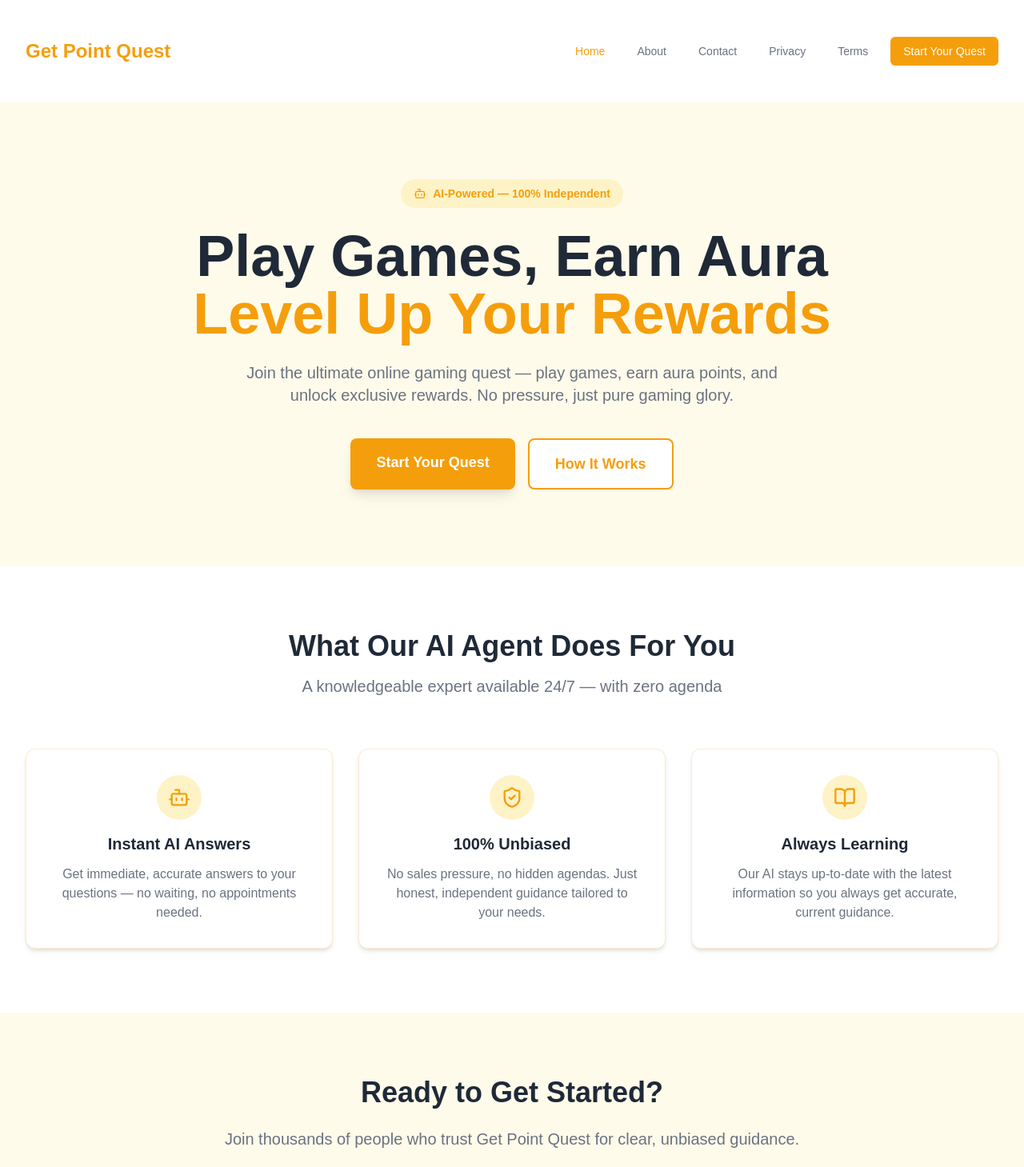
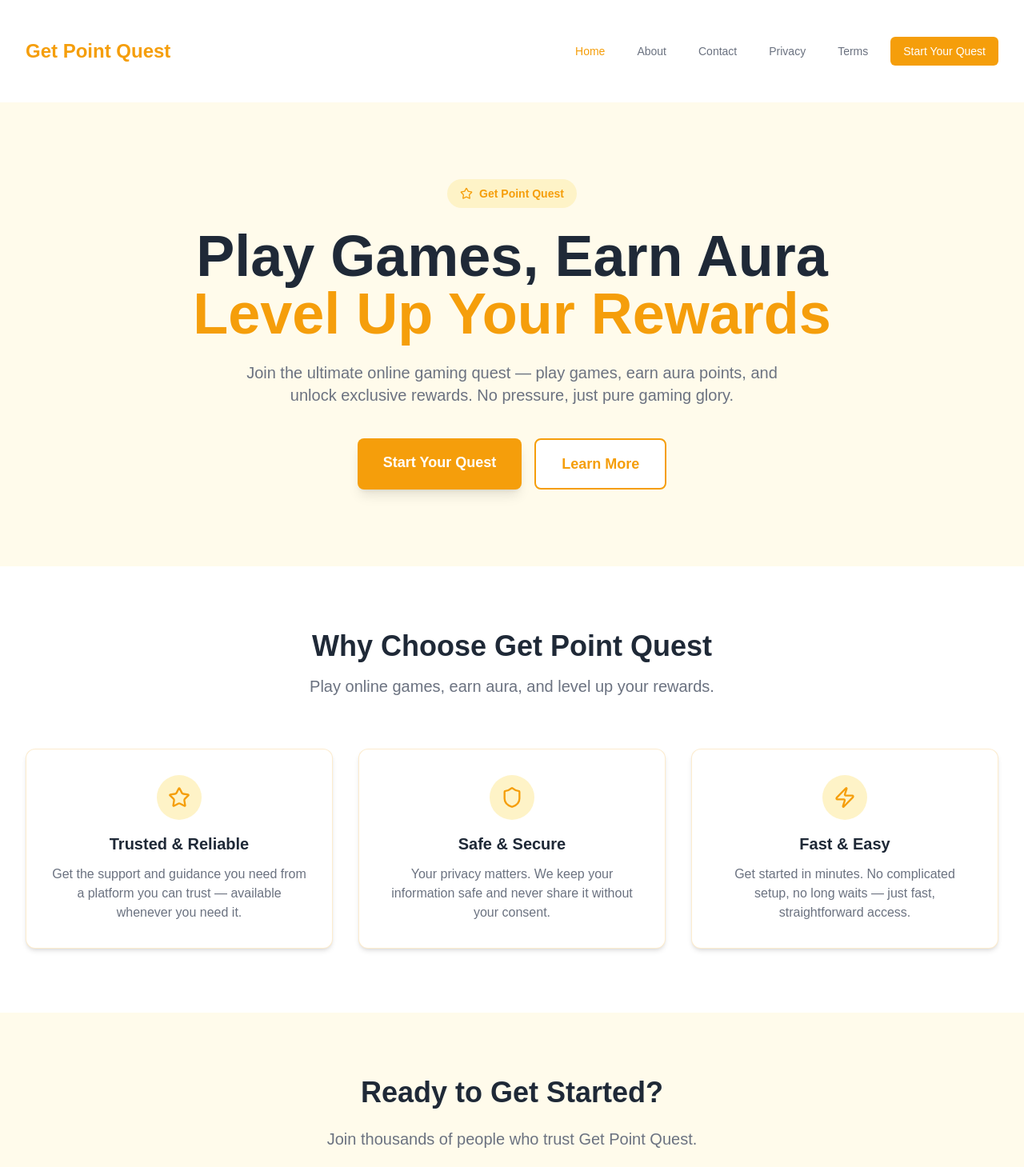
Before and after one commit to Textingman/moxxie-getpointquest, a Next.js app: page / in a window 1280 px wide. Shown: the top 1459 px of the page at 80% size. Built offline with nearby package versions, Linux system fonts and the light colour scheme.

Commit message:
Initial site setup: Get Point Quest

```diff
--- a/app/page.tsx
+++ b/app/page.tsx
@@ -1,5 +1,5 @@
 import Link from 'next/link';
-import { Bot, BookOpen, ShieldCheck } from 'lucide-react';
+import { Star, Shield, Zap } from 'lucide-react';
 import Navbar from './components/Navbar';
 import Footer from './components/Footer';
 
@@ -13,8 +13,8 @@ export default function HomePage() {
         <div className="max-w-7xl mx-auto px-4 sm:px-6 lg:px-8">
           <div className="text-center">
             <div className="inline-flex items-center gap-2 px-4 py-2 rounded-full text-sm font-semibold mb-6" style={{ backgroundColor: '#FEF3C7', color: '#F59E0B' }}>
-              <Bot className="w-4 h-4" />
-              AI-Powered — 100% Independent
+              <Star className="w-4 h-4" />
+              Get Point Quest
             </div>
             <h1 className="text-5xl font-extrabold sm:text-6xl md:text-7xl" style={{ color: '#1F2937' }}>
               Play Games, Earn Aura
@@ -28,7 +28,7 @@ export default function HomePage() {
                 Start Your Quest
               </Link>
               <Link href="/about" className="px-8 py-4 text-lg font-semibold rounded-lg transition-opacity hover:opacity-90 border-2" style={{ color: '#F59E0B', borderColor: '#F59E0B', backgroundColor: '#FFFFFF' }}>
-                How It Works
+                Learn More
               </Link>
             </div>
           </div>
@@ -39,36 +39,36 @@ export default function HomePage() {
       <section className="py-20" style={{ backgroundColor: '#FFFFFF' }}>
         <div className="max-w-7xl mx-auto px-4 sm:px-6 lg:px-8">
           <div className="text-center mb-16">
-            <h2 className="text-4xl font-bold" style={{ color: '#1F2937' }}>What Our AI Agent Does For You</h2>
-            <p className="mt-4 text-xl" style={{ color: '#6B7280' }}>A knowledgeable expert available 24/7 — with zero agenda</p>
+            <h2 className="text-4xl font-bold" style={{ color: '#1F2937' }}>Why Choose Get Point Quest</h2>
+            <p className="mt-4 text-xl" style={{ color: '#6B7280' }}>Play online games, earn aura, and level up your rewards.</p>
           </div>
           <div className="grid md:grid-cols-3 gap-8">
             <div className="bg-white p-8 rounded-xl shadow-md hover:shadow-xl transition-shadow border" style={{ borderColor: '#F59E0B33' }}>
               <div className="flex justify-center mb-4">
                 <div className="w-14 h-14 rounded-full flex items-center justify-center" style={{ backgroundColor: '#FEF3C7' }}>
-                  <Bot className="w-7 h-7" style={{ color: '#F59E0B' }} />
+                  <Star className="w-7 h-7" style={{ color: '#F59E0B' }} />
                 </div>
               </div>
-              <h3 className="text-xl font-bold text-center mb-3" style={{ color: '#1F2937' }}>Instant AI Answers</h3>
-              <p className="text-center" style={{ color: '#6B7280' }}>Get immediate, accurate answers to your questions — no waiting, no appointments needed.</p>
+              <h3 className="text-xl font-bold text-center mb-3" style={{ color: '#1F2937' }}>Trusted & Reliable</h3>
+              <p className="text-center" style={{ color: '#6B7280' }}>Get the support and guidance you need from a platform you can trust — available whenever you need it.</p>
             </div>
             <div className="bg-white p-8 rounded-xl shadow-md hover:shadow-xl transition-shadow border" style={{ borderColor: '#F59E0B33' }}>
               <div className="flex justify-center mb-4">
                 <div className="w-14 h-14 rounded-full flex items-center justify-center" style={{ backgroundColor: '#FEF3C7' }}>
-                  <ShieldCheck className="w-7 h-7" style={{ color: '#F59E0B' }} />
+                  <Shield className="w-7 h-7" style={{ color: '#F59E0B' }} />
                 </div>
               </div>
-              <h3 className="text-xl font-bold text-center mb-3" style={{ color: '#1F2937' }}>100% Unbiased</h3>
-              <p className="text-center" style={{ color: '#6B7280' }}>No sales pressure, no hidden agendas. Just honest, independent guidance tailored to your needs.</p>
+              <h3 className="text-xl font-bold text-center mb-3" style={{ color: '#1F2937' }}>Safe & Secure</h3>
+              <p className="text-center" style={{ color: '#6B7280' }}>Your privacy matters. We keep your information safe and never share it without your consent.</p>
             </div>
             <div className="bg-white p-8 rounded-xl shadow-md hover:shadow-xl transition-shadow border" style={{ borderColor: '#F59E0B33' }}>
               <div className="flex justify-center mb-4">
                 <div className="w-14 h-14 rounded-full flex items-center justify-center" style={{ backgroundColor: '#FEF3C7' }}>
-                  <BookOpen className="w-7 h-7" style={{ color: '#F59E0B' }} />
+                  <Zap className="w-7 h-7" style={{ color: '#F59E0B' }} />
                 </div>
               </div>
-              <h3 className="text-xl font-bold text-center mb-3" style={{ color: '#1F2937' }}>Always Learning</h3>
-              <p className="text-center" style={{ color: '#6B7280' }}>Our AI stays up-to-date with the latest information so you always get accurate, current guidance.</p>
+              <h3 className="text-xl font-bold text-center mb-3" style={{ color: '#1F2937' }}>Fast & Easy</h3>
+              <p className="text-center" style={{ color: '#6B7280' }}>Get started in minutes. No complicated setup, no long waits — just fast, straightforward access.</p>
             </div>
           </div>
         </div>
@@ -78,7 +78,7 @@ export default function HomePage() {
       <section className="py-20" style={{ backgroundColor: '#FFFBEB' }}>
         <div className="max-w-4xl mx-auto px-4 sm:px-6 lg:px-8 text-center">
           <h2 className="text-4xl font-bold mb-6" style={{ color: '#1F2937' }}>Ready to Get Started?</h2>
-          <p className="text-xl mb-10" style={{ color: '#6B7280' }}>Join thousands of people who trust Get Point Quest for clear, unbiased guidance.</p>
+          <p className="text-xl mb-10" style={{ color: '#6B7280' }}>Join thousands of people who trust Get Point Quest.</p>
           <Link href="/signup" className="px-10 py-5 text-white text-xl font-semibold rounded-lg shadow-lg transition-opacity hover:opacity-90" style={{ backgroundColor: '#F59E0B' }}>
             Start Your Quest
           </Link>
```
